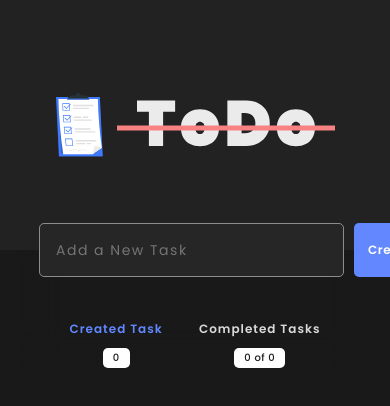
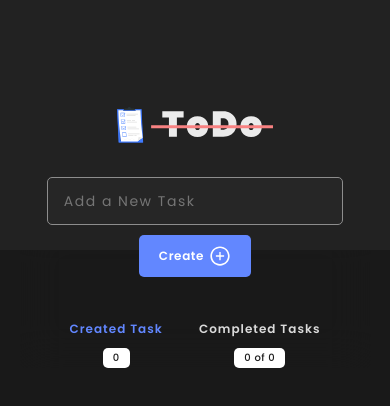
Before and after one commit to nirdhum/todo-app, a React (Vite) app: page / in a window 390 px wide. Shown: the top 406 px of the page. Built offline with nearby package versions, Linux system fonts and the light colour scheme.

Commit message:
Resolving bugs

```diff
--- a/src/components/header/header.module.css
+++ b/src/components/header/header.module.css
@@ -84,9 +84,35 @@
     }
 }
 
+@media screen and (max-width: 425px) {
+    .header img {
+        width: 40%;
+    }
+
+    .newTaskForm {
+        max-width: 95%;
+        gap: 1rem;
+        flex-direction: column;
+        height: 40%;
+        align-items: center;
+    }
+
+    .newTaskForm input {
+        width: 80%;
+    }
+
+    .newTaskForm button {
+        padding: 0 1rem;
+        gap: 0.5rem;
+        width: 30%;
+        margin: 0 auto;
+        height: 4.2rem;
+    }
+}
+
 @media screen and (max-width: 380px) {
     .header img {
-        width: 60%;
+        width: 40%;
     }
 
     .newTaskForm {
```
